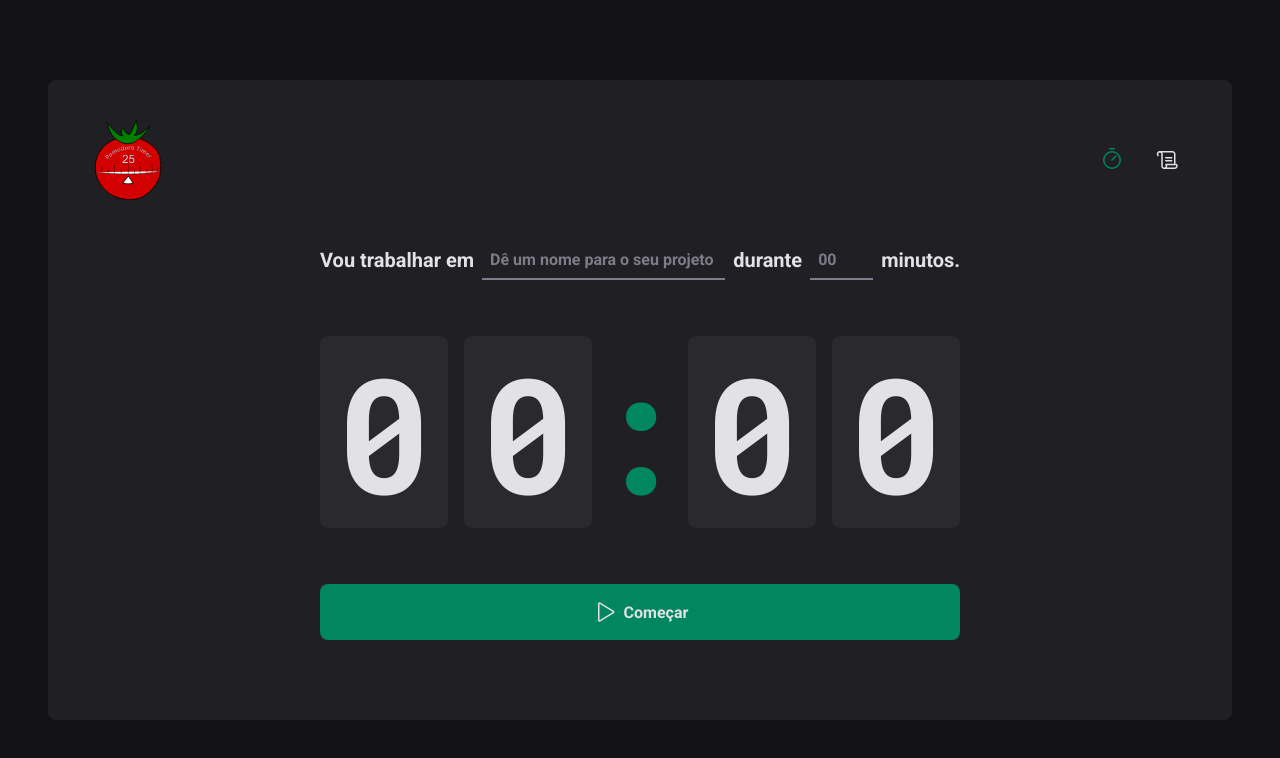
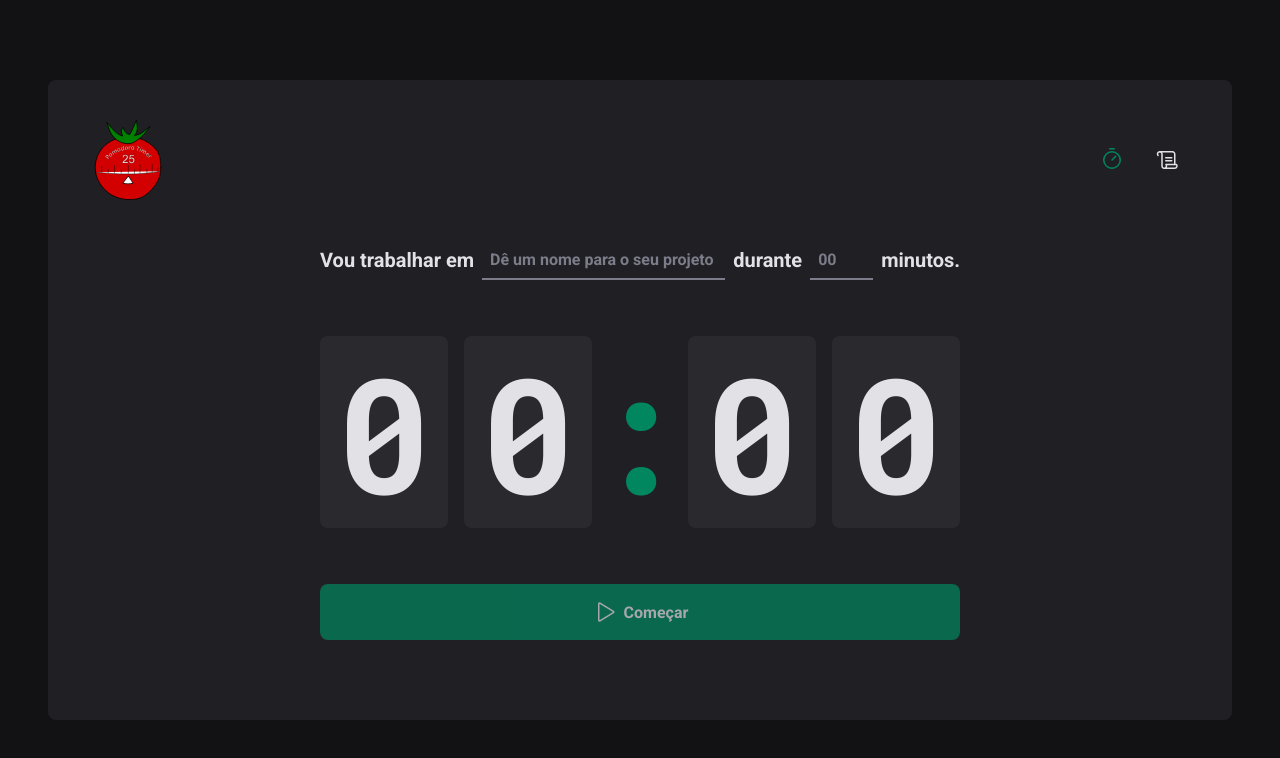
Before and after one commit to AlefSloan/ReactTimer, a React (Vite) app: page / in a window 1280 px wide. Shown: the top 758 px of the page. Built offline with nearby package versions, Linux system fonts and the light colour scheme.

Commit message:
feat: turn inputs into controlled inputs in Home

```diff
--- a/src/pages/Home/index.tsx
+++ b/src/pages/Home/index.tsx
@@ -1,4 +1,5 @@
 import { Play } from 'phosphor-react'
+import { useForm } from 'react-hook-form'
 import {
   CountdownContainer,
   FormButton,
@@ -10,15 +11,25 @@ import {
 } from './styles'
 
 export function Home() {
+  const { register, handleSubmit, watch } = useForm()
+
+  const handleCloseCycleSubmit = (data: any) => {
+    console.log(data)
+  }
+
+  const task = watch('task')
+  const isSubmitDisable = !task
+
   return (
     <HomeContainer>
-      <form action="">
+      <form onSubmit={handleSubmit(handleCloseCycleSubmit)} action="">
         <FormContainer>
           <label htmlFor="task">Vou trabalhar em</label>
           <TaskInput
             id="task"
             list="task-suggestions"
             placeholder="Dê um nome para o seu projeto"
+            {...register('task')}
           />
 
           <datalist id="task-suggestions">
@@ -36,6 +47,7 @@ export function Home() {
             max={60}
             type="number"
             placeholder="00"
+            {...register('minutesAmount')}
           />
 
           <span>minutos.</span>
@@ -49,7 +61,7 @@ export function Home() {
           <span>0</span>
         </CountdownContainer>
 
-        <FormButton type="submit">
+        <FormButton disabled={isSubmitDisable} type="submit">
           <Play size={24} />
           Começar
         </FormButton>
```
